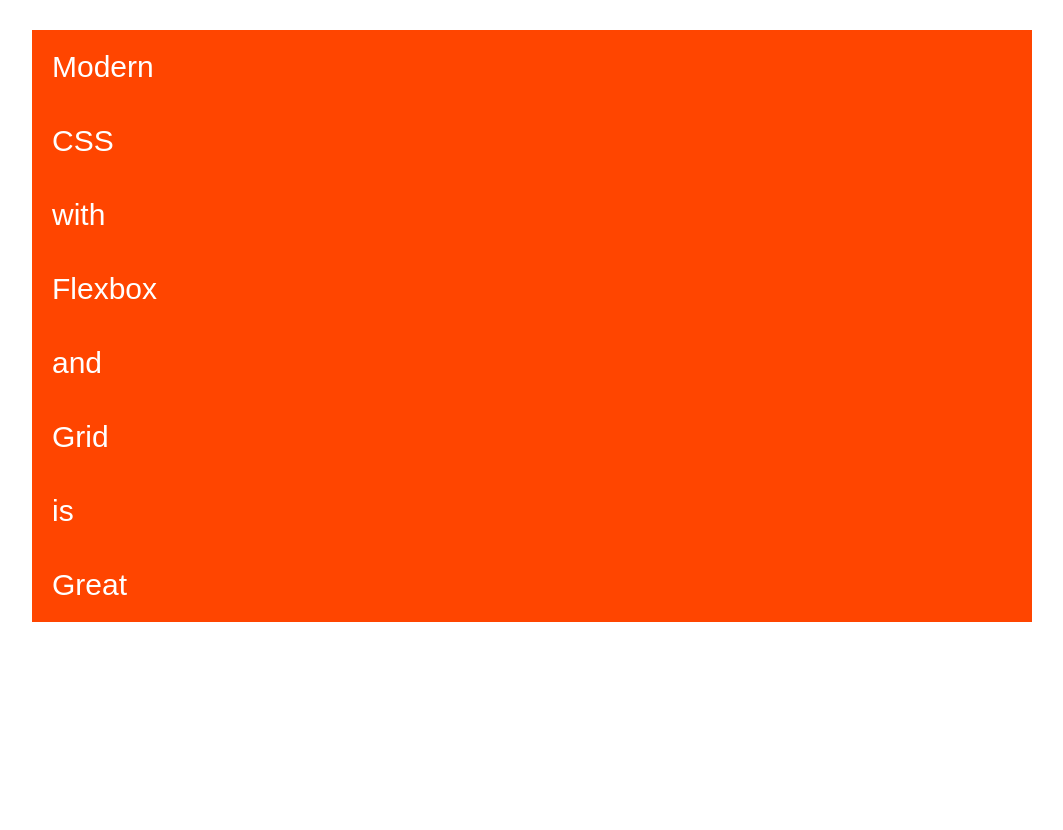
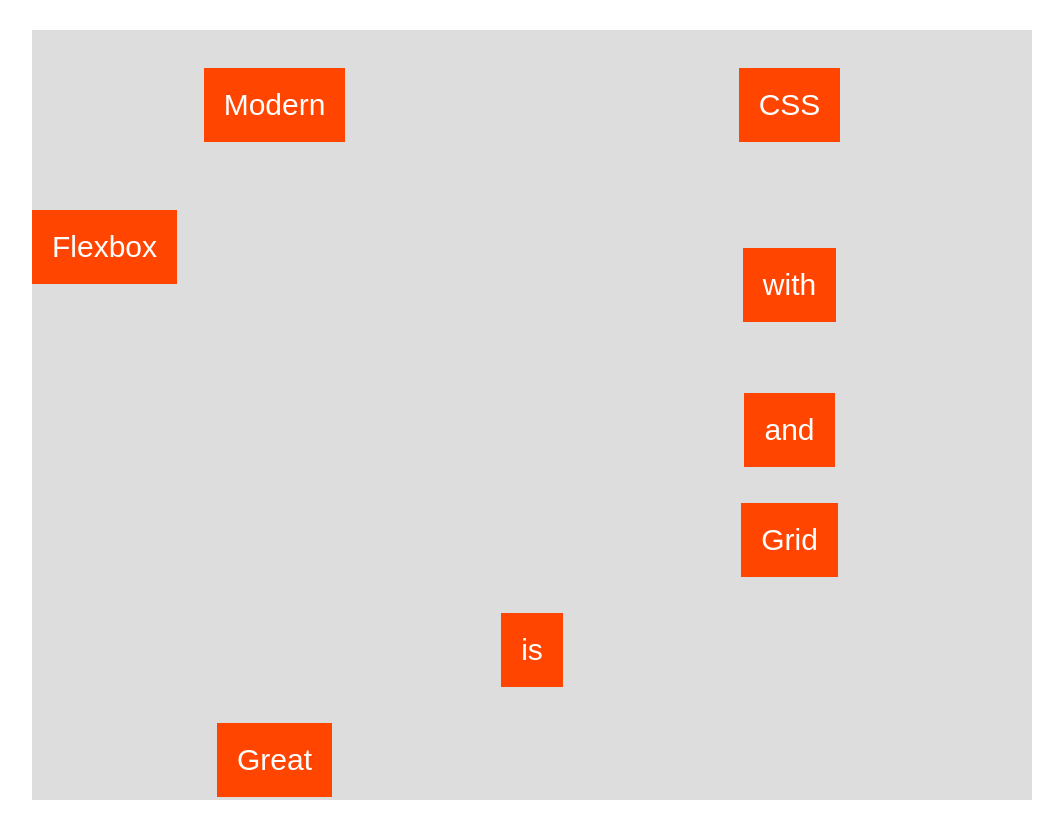
Before and after one commit to jatin-rathee/CSS-Grids-2, a website: page index.html in a window 1280 px wide. Shown: the whole page, without its empty margins (108-1171 px from the left). Before the commit the page ends 800 px from the top, so only its background shows below. Drawn offline with Linux system fonts and the light colour scheme.

Commit message:
Align items and justify items

```diff
--- a/index.html
+++ b/index.html
@@ -8,14 +8,14 @@
 </head>
 <body>
     <div class="container">
-        <div class="item item-1">Modern</div>
-        <div class="item item-2">CSS</div>
-        <div class="item item-3">with</div>
-        <div class="item item-4">Flexbox</div>
-        <div class="item item-5">and</div>
-        <div class="item item-6">Grid</div>
-        <div class="item item-7">is</div>
-        <div class="item item-8">Great</div>
+        <div class="item item--1">Modern</div>
+        <div class="item item--2">CSS</div>
+        <div class="item item--3">with</div>
+        <div class="item item--4">Flexbox</div>
+        <div class="item item--5">and</div>
+        <div class="item item--6">Grid</div>
+        <div class="item item--7">is</div>
+        <div class="item item--8">Great</div>
     </div>
 </body>
 </html>
--- a/style.scss
+++ b/style.scss
@@ -2,6 +2,19 @@
     width: 1000px;
     margin: 30px auto;
     background-color: #ddd;
+
+    display: grid;
+    grid-template-rows: repeat(2, 150px);
+    grid-template-columns: repeat(2, 1fr);
+    grid-gap: 30px;
+
+    grid-auto-rows: 80px;
+
+    grid-auto-flow: row;
+    grid-auto-columns: .5fr;
+
+    align-items: center;  // STRETCH / end /start / center
+    justify-items: center;
 
     .item {
         padding: 20px;
@@ -9,5 +22,15 @@
         font-family: sans-serif;
         font-size: 30px;
         background-color: orangered;
+
+        &--4 {
+            grid-row: 2 / span 3;
+            align-self: start;
+            justify-self: start;
+        }
+
+        &--7 {
+            grid-column: 1 / -1;
+        }
     }
 }
```
Also changed, not shown: style.css.
